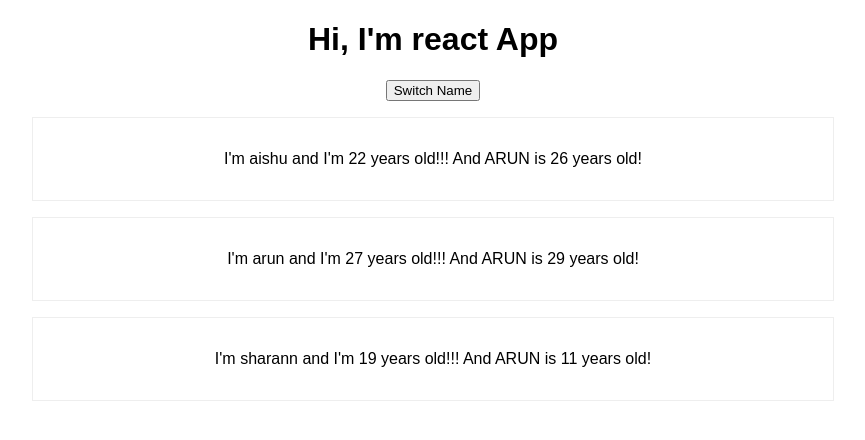
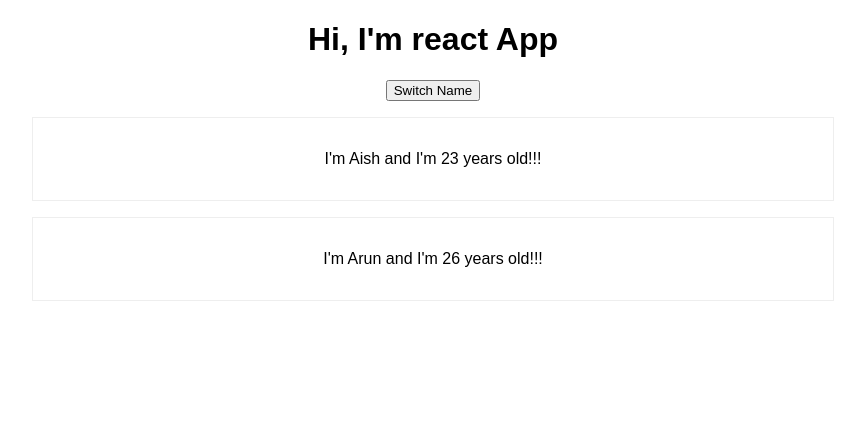
Before and after one commit to manickaa/Learning-React, a React (Create React App) app: page / in a window 1280 px wide. Shown: the top 440 px of the page, without its empty margins (207-1072 px from the left). Built offline with nearby package versions, Linux system fonts and the light colour scheme.

Commit message:
Changes for state()

```diff
--- a/src/App.js
+++ b/src/App.js
@@ -1,33 +1,26 @@
-import React, { useState } from 'react';
+import React, { Component } from 'react';
 import './App.css';
 import Person from './Person/Person';
 
-function App() {
-	const [message, setMessage] = useState(
-		{name: ["aishu", "arun", "sharann"],
-		 age: [22,27,19]
-		}
-	);
-	let persons = [];
-	for(let i=0; i<message.name.length; i++) {
-		let element = <Person name={message.name[i]} age={message.age[i]}/>
-		persons.push(element);
+class App extends Component {
+	state = {
+		persons : [
+		{ name: 'Aish', age: 23},
+		{ name: 'Arun', age:26}
+		]
 	}
-	const buttonHandler = () => {
-		setMessage(
-			{name: ["aishwarya", "arunkumar", "shivsharann"],
-		 	age: [22,27,19]
-			}
-		);
-	}
-	return (
+
+	render() {
+		return (
 	    <div className="App">
 	     <h1>Hi, I'm react App</h1>
-	     <button onClick = {buttonHandler}>Switch Name </button>
-	     	{persons}
+	     <button>Switch Name </button>
+	     	<Person name={this.state.persons[0].name} age={this.state.persons[0].age} />
+	     	<Person name={this.state.persons[1].name} age={this.state.persons[1].age} />
 	    </div>
 	    //React.createElement('div', {className: 'App'}, React.createElement('h1', null, 'Did I get it right?'), React.createElement('h2', null, 'YES! I did!!'))
 	  );
+	}
 }
 
 export default App;
--- a/src/Person/Person.js
+++ b/src/Person/Person.js
@@ -4,8 +4,7 @@ import './Person.css';
 const person = (props) => {
 	return (
 		<div className = "Person">
-			<p>I'm {props.name} and I'm {props.age} years old!!!
-			And ARUN is {Math.floor(Math.random() * 30)} years old!</p>
+			<p>I'm {props.name} and I'm {props.age} years old!!! </p>
 		</div>
 	);
 };
```
Also changed, not shown: src/logo.svg (deleted).
